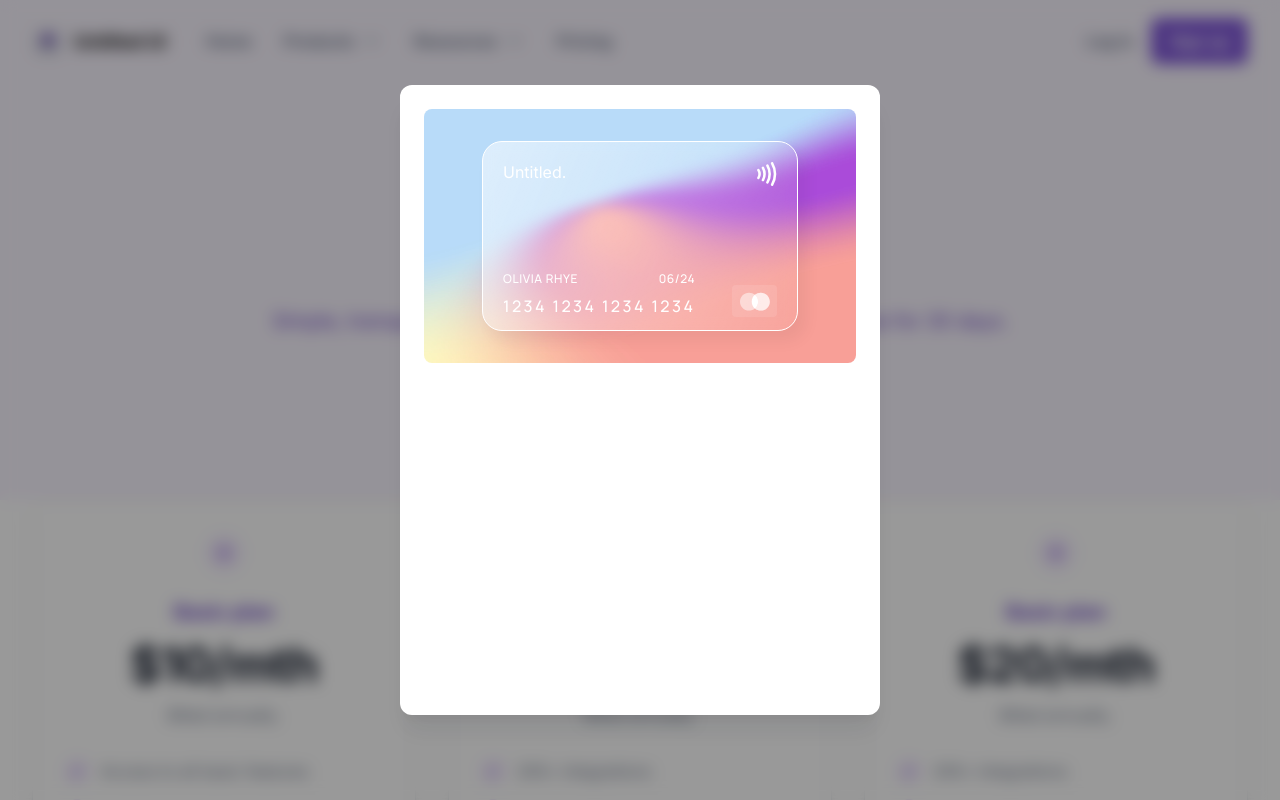
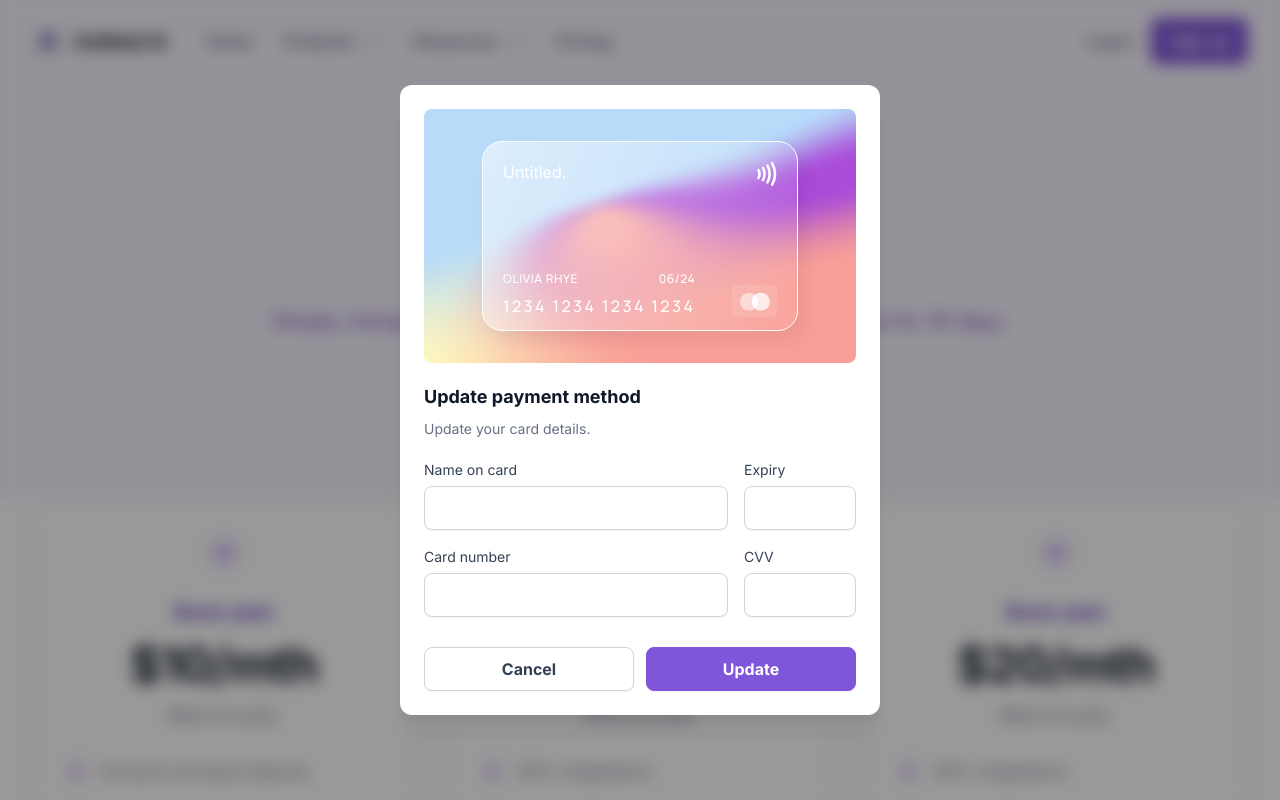
Before and after one commit to Oddi17/lessons2023, a PHP site: page / in a window 1280 px wide. Run offline with PHP 8.4, Linux system fonts and the light colour scheme.

Commit message:
zakonchil modal

```diff
--- a/landing-example/css/library.css
+++ b/landing-example/css/library.css
@@ -29,8 +29,8 @@ body {
 }
 
 .button-primary {
-    border: 1px solid #7F56D9;
-    background: #7F56D9;
+  border: 1px solid #7f56d9;
+  background: #7f56d9;
   box-shadow: 0px 1px 2px 0px rgba(16, 24, 40, 0.05);
   color: #fff;
   cursor: pointer;
@@ -38,22 +38,21 @@ body {
 }
 
 .button-primary:hover {
-    background: #6941C6;
-    border: 1px solid #6941C6;
+  background: #6941c6;
+  border: 1px solid #6941c6;
 }
 
 .button-primary:active {
-    background: #7F56D9;
-    border: 1px solid #7F56D9;
-    box-shadow: 0px 0px 0px 4px #F4EBFF, 0px 1px 2px 0px rgba(16, 24, 40, 0.05);
+  background: #7f56d9;
+  border: 1px solid #7f56d9;
+  box-shadow: 0px 0px 0px 4px #f4ebff, 0px 1px 2px 0px rgba(16, 24, 40, 0.05);
 }
 
 .button-primary.disabled {
-    background: #E9D7FE;
-    border: 1px solid #E9D7FE;
+  background: #e9d7fe;
+  border: 1px solid #e9d7fe;
   cursor: not-allowed;
 }
-
 
 /* modals */
 
@@ -63,7 +62,7 @@ body {
   top: 0;
   height: 100vh;
   width: 100vw;
-    background: rgba(0, 0, 0, 0.40);
+  background: rgba(0, 0, 0, 0.4);
   backdrop-filter: blur(8px);
 }
 
@@ -75,9 +74,25 @@ body {
   width: 480px;
   padding: 24px;
   border-radius: 12px;
-    background: #FFF;
+  background: #fff;
   min-height: 630px;
 
   /* Shadow/xl */
-    box-shadow: 0px 8px 8px -4px rgba(16, 24, 40, 0.03), 0px 20px 24px -4px rgba(16, 24, 40, 0.08);
+  box-shadow: 0px 8px 8px -4px rgba(16, 24, 40, 0.03),
+    0px 20px 24px -4px rgba(16, 24, 40, 0.08);
 }
+
+.button-primary.butpay {
+  width: 210px;
+  height: 44px;
+}
+.button-primary.butpay:first-child {
+  background: white;
+  border: 1px solid #d0d5dd;
+  box-shadow: 0px 1px 2px 0px rgba(16, 24, 40, 0.05);
+  color: #344054;
+}
+.button-primary.butpay:first-child:hover{
+    background: gray;
+    border: 1px solid #62656b;
+}
--- a/landing-example/css/style.css
+++ b/landing-example/css/style.css
@@ -308,9 +308,75 @@ section.card {
   height: 24px;
 }
 .hold-container {
-    display: flex;
-    justify-content: space-between;
-    align-items:flex-end;
+  display: flex;
+  justify-content: space-between;
+  align-items: flex-end;
+}
+section .payment__text {
+  margin: 20px auto;
+}
+.payment__text div:first-child {
+  color: #101828;
+  /* font-family: Inter; */
+  font-size: 18px;
+  /* font-style: normal; */
+  font-weight: 600;
+  line-height: 28px;
+  margin-bottom: 8px;
+}
+.payment__text div:last-child {
+  color: #667085;
+  /* font-family: Inter; */
+  font-size: 14px;
+  /* font-style: normal; */
+  font-weight: 400;
+  line-height: 20px;
+}
+.payment_form {
+  width: 432px;
+  height: 156px;
+}
+.payment_form .row__first {
+  display: flex;
+  gap: 16px;
+  margin-bottom: 16px;
+}
+.payment_form .row__second {
+  display: flex;
+  gap: 16px;
+  /* margin-bottom: 32px; */
+}
+.payment_form span {
+  color: #344054;
+  font-size: 14px;
+  font-weight: 500;
+  line-height: 20px;
+}
 
-
+.payment_form form input {
+  margin-top: 6px;
+  color: #101828;
+  font-size: 16px;
+  font-weight: 400;
+  line-height: 24px;
+  border-radius: 8px;
+  border: 1px solid #d0d5dd;
+  background: #fff;
+  font-family: Inter;
+  box-shadow: 0px 1px 2px 0px rgba(16, 24, 40, 0.05);
 }
+.payment_form form input.big {
+  width: 304px;
+  height: 44px;
+  padding: 10px 14px;
+}
+.payment_form form input.small {
+  width: 112px;
+  height: 44px;
+  padding: 10px 14px;
+}
+.payment__buttons {
+  display: flex;
+  gap: 12px;
+  margin-top: 32px;
+}
--- a/landing-example/index.html
+++ b/landing-example/index.html
@@ -120,7 +120,7 @@
     </section>
     <div class="fade">
       <div class="modal">
-        <div class="content payment">
+        <div class="content__payment">
           <section class="card">
             <div class="bank-card">
               <div class="head-card">
@@ -145,6 +145,40 @@
               </div>
             </div>
           </section>
+          <section class="payment">
+            <div class="payment__text">
+              <div>Update payment method</div>
+              <div>Update your card details.</div>
+            </div>
+            <div class="payment_form">
+              <form>
+                <div class="row__first">
+                  <div class="name">
+                    <span>Name on card</span>
+                    <input class="big" type="text" name="card_username" />
+                  </div>
+                  <div class="expire">
+                    <span>Expiry</span>
+                    <input class="small" type="text" name="expiry" />
+                  </div>
+                </div>
+                <div class="row__second">
+                  <div class="number">
+                    <span>Card number</span>
+                    <input class="big" type="text" name="card_number" />
+                  </div>
+                  <div class="CVV">
+                    <span>CVV</span>
+                    <input class="small" type="text" name="cvv" />
+                  </div>
+                </div>
+              </form>
+            </div>
+            <div class="payment__buttons">
+              <div class="button button-primary butpay">Cancel</div>
+              <div class="button button-primary butpay">Update</div>
+            </div>
+          </section>
         </div>
       </div>
     </div>
```
Lines whose indentation alone changed are shown as unchanged.
